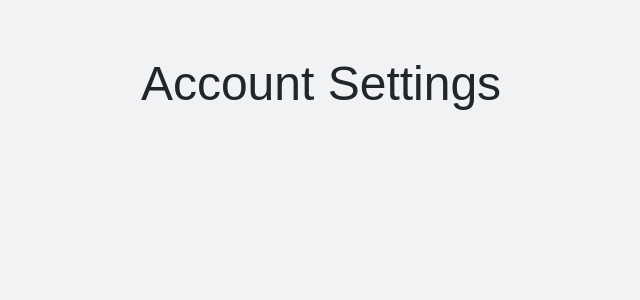
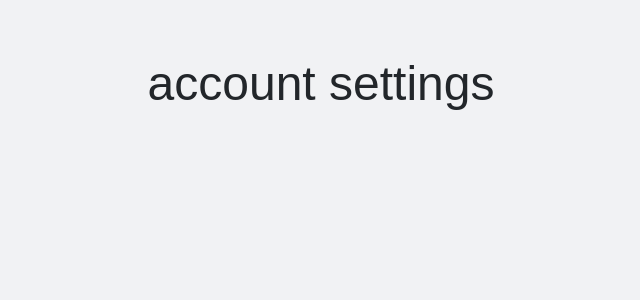
Before and after one commit to dsoloha/cityworld, a SvelteKit app: page /settings/account in a window 1280 px wide. Shown: the top 300 px of the page, without its empty margins (319-959 px from the left). Built offline with nearby package versions, Linux system fonts and the light colour scheme; a web font is replaced by a local one.

Commit message:
Formatting

```diff
--- a/src/routes/(app)/settings/account/+page.svelte
+++ b/src/routes/(app)/settings/account/+page.svelte
@@ -1 +1 @@
-<h1>Account Settings</h1>
+<h1>account settings</h1>
```
